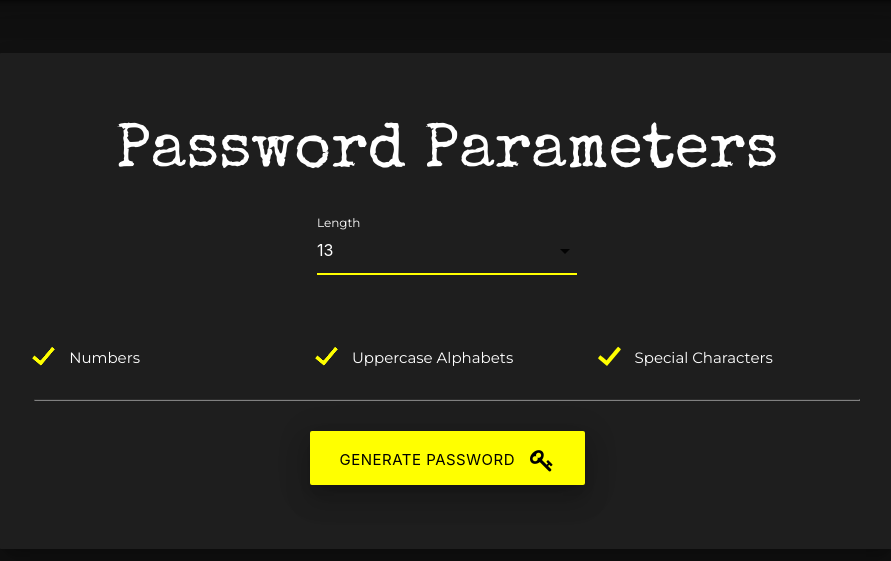
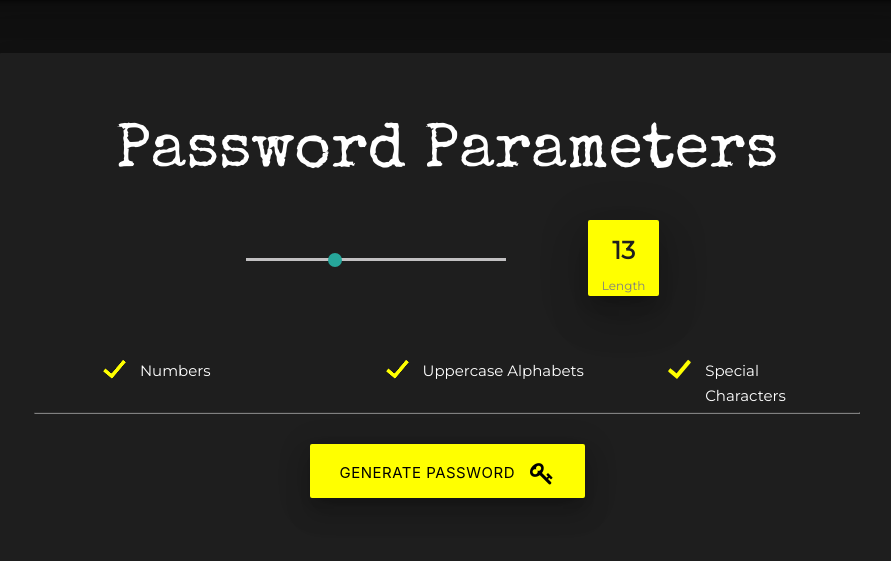
Before and after one commit to sin-of-sloth/pass-gen, a Django app: page / in a window 1280 px wide. Shown: the part 64-625 px from the top of the page, without its empty margins (193-1084 px from the left). Run offline with Django 3.2, Linux system fonts and the light colour scheme.

Commit message:
home modded, new password ajax

```diff
--- a/generator/static/generator/script.js
+++ b/generator/static/generator/script.js
@@ -1,6 +1,7 @@
 document.addEventListener('DOMContentLoaded', function() {
     var elems = document.querySelectorAll('select');
     var instances = M.FormSelect.init(elems, {dropdownOptions: {coverTrigger: false}});
+    showVal(document.getElementById('passwordlength').value);
 });
 
 function copyToClipboard(element) {
@@ -11,3 +12,7 @@
     $temp.remove();
     M.toast({html: 'Password copied to clipboard!'})
 }
+
+function showVal(value) {
+    $('#length').text(value);
+}
--- a/generator/static/generator/style.css
+++ b/generator/static/generator/style.css
@@ -36,8 +36,24 @@
     border: 3px solid #ffff00 !important;
 }
 
-.card-panel {
+input[type="range"] {
+    border: 0px !important;
+}
+
+input[type="range"]:-moz-focusring {
+    outline: 0px !important;
+}
+
+input[type="range"] + .thumb {
+    background-color: #121212 !important;
+}
+
+.info-card {
     background-color: #1e1e1e !important;
+}
+
+.length-card {
+    background-color: #ffff00 !important;
 }
 
 .btn {
@@ -85,7 +101,9 @@
     color: #8f8f8f !important;
     cursor: pointer !important;
     font-size: xx-large !important;
-    margin-top: auto !important;
+    float: right !important;
+    padding-right: 20px;
+    vertical-align: middle !important;
 }
 
 .toast {
@@ -96,3 +114,12 @@
 hr {
     border-color: #808080!important;
 }
+
+label {
+    color: #808080 !important;
+}
+
+#length {
+    color: #1e1e1e !important;
+    font-weight: bolder !important;
+}
--- a/generator/templates/generator/base.html
+++ b/generator/templates/generator/base.html
@@ -6,7 +6,7 @@
 	<link rel="stylesheet" href="https://stackpath.bootstrapcdn.com/font-awesome/4.7.0/css/font-awesome.min.css">
     <link rel="stylesheet" href="{% static 'generator/style.css' %}">
 
-    <link rel="icon" href="{% static 'generator/favicon.ico' %}"
+    <link rel="icon" href="{% static 'generator/favicon.ico' %}">
 
 	<meta charset="UTF-8">
 	<meta name="viewport" content="width=device-width, initial-scale=1.0">
@@ -24,6 +24,7 @@
     <script src="{% static 'generator/jquery-3.5.1.min.js' %}"></script>
     <script src="{% static 'generator/materialize.min.js' %}"></script>
     <script src="{% static 'generator/script.js' %}"></script>
+    {% block script %}{% endblock %}
 
 </body>
 </html>
--- a/generator/templates/generator/home.html
+++ b/generator/templates/generator/home.html
@@ -5,43 +5,37 @@
 {% block content %}
 <br><br>
 <div class="container center">
-	<div class="card-panel z-depth-5">
+	<div class="card-panel info-card z-depth-5">
 		<div class="row">
 			<div class="col s12">
 				<h1>Password Parameters</h1>
 			</div>
 			<form class="col s12" action="{% url 'password' %}">
 				<div class="row">
-					<div class="input-field col s4 offset-s4 center">
-						<select name="length" id="length">
-							<option value="6">6</option>
-							<option value="7">7</option>
-							<option value="8">8</option>
-							<option value="9">9</option>
-							<option value="10">10</option>
-							<option value="11">11</option>
-							<option value="12">12</option>
-							<option value="13" selected="selected">13</option>
-							<option value="14">14</option>
-							<option value="15">15</option>
-						</select>
-						<label>Length</label>
+					<div class="input-field col s4 offset-s3">
+						<p class="range-field">
+							<input type="range" class="lengthslider" name="passwordlength" id="passwordlength" min="8" max="23" onchange="showVal(this.value)" value="13" />
+						</p>
+					</div>
+					<div class="col s1 offset-s1 card-panel length-card z-depth-5">
+						<h5 id="length"></h5>
+						<label for="length">Length</label>
 					</div>
 				</div>
 				<div class="row">
-					<div class="input-field col s4 center">
+					<div class="input-field col s2 offset-s1 center">
 						<label>
 							<input type="checkbox" name="numbers" id="numbers" checked />
 							<span>Numbers</span>
 						</label>
 					</div>
-					<div class="input-field col s4 center">
+					<div class="input-field col s3 offset-s2 center">
 						<label>
 							<input type="checkbox" name="uppercase" id="uppercase" checked />
 							<span>Uppercase Alphabets</span>
 						</label>
 					</div>
-					<div class="input-field col s4 center">
+					<div class="input-field col s2 offset-s1 center">
 						<label>
 							<input type="checkbox" name="special" id="special" checked />
 							<span>Special Characters</span>
--- a/generator/views.py
+++ b/generator/views.py
@@ -18,14 +18,17 @@
 	if(request.GET.get('numbers')) :
 		characters.extend(list('1234567890'))
 
-	length = int(request.GET.get('length', 12))
+	passwordlength = int(request.GET.get('passwordlength', 13))
 
 	thepassword = ''
 
-	for _ in range (length) :
+	for _ in range (passwordlength) :
 		thepassword += random.choice(characters)
 
-	return render(request, 'generator/password.html', {'password': thepassword})
+	if(request.GET.get('refresh')) :
+		return HttpResponse(thepassword)
+	else :
+		return render(request, 'generator/password.html', {'password': thepassword})
 
 def about(request) :
 	return render(request, 'generator/about.html')
```
Also changed, not shown: generator/templates/generator/password.html (+25 -5 lines), 3 other files.
